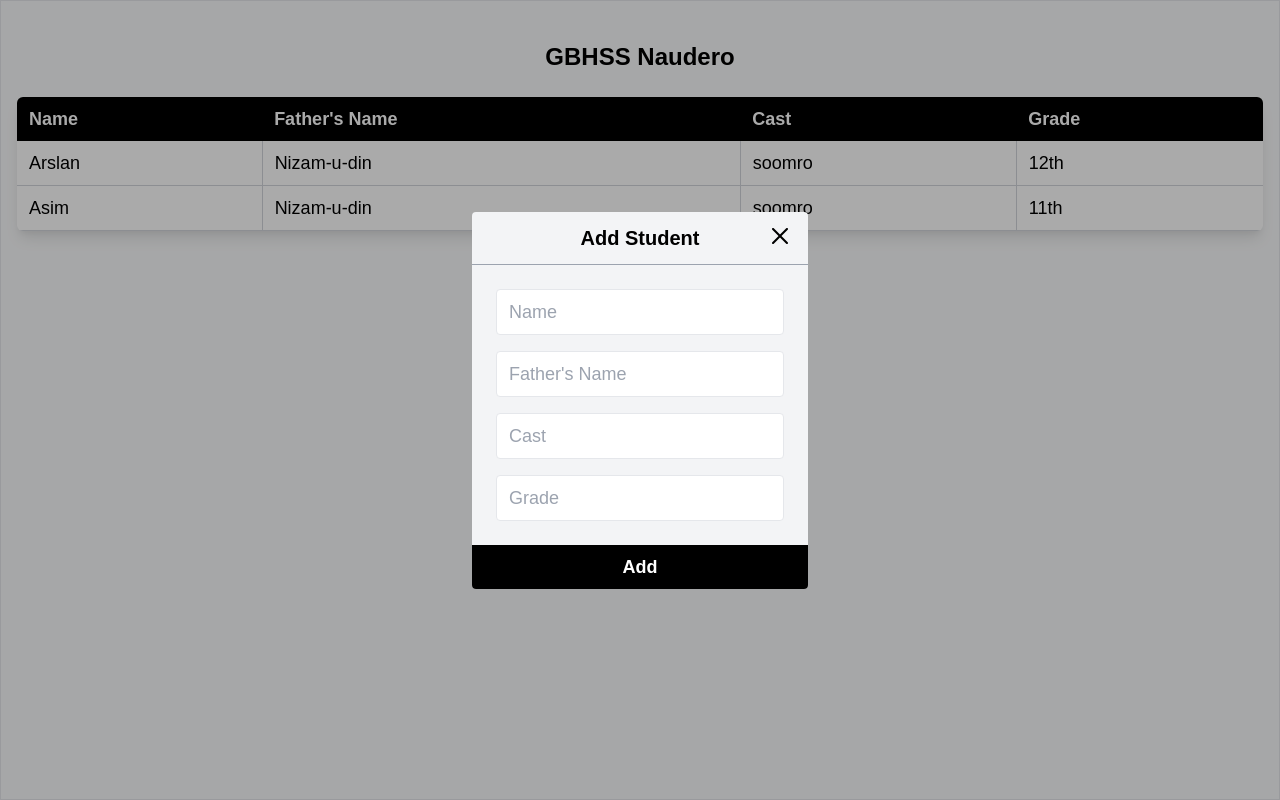
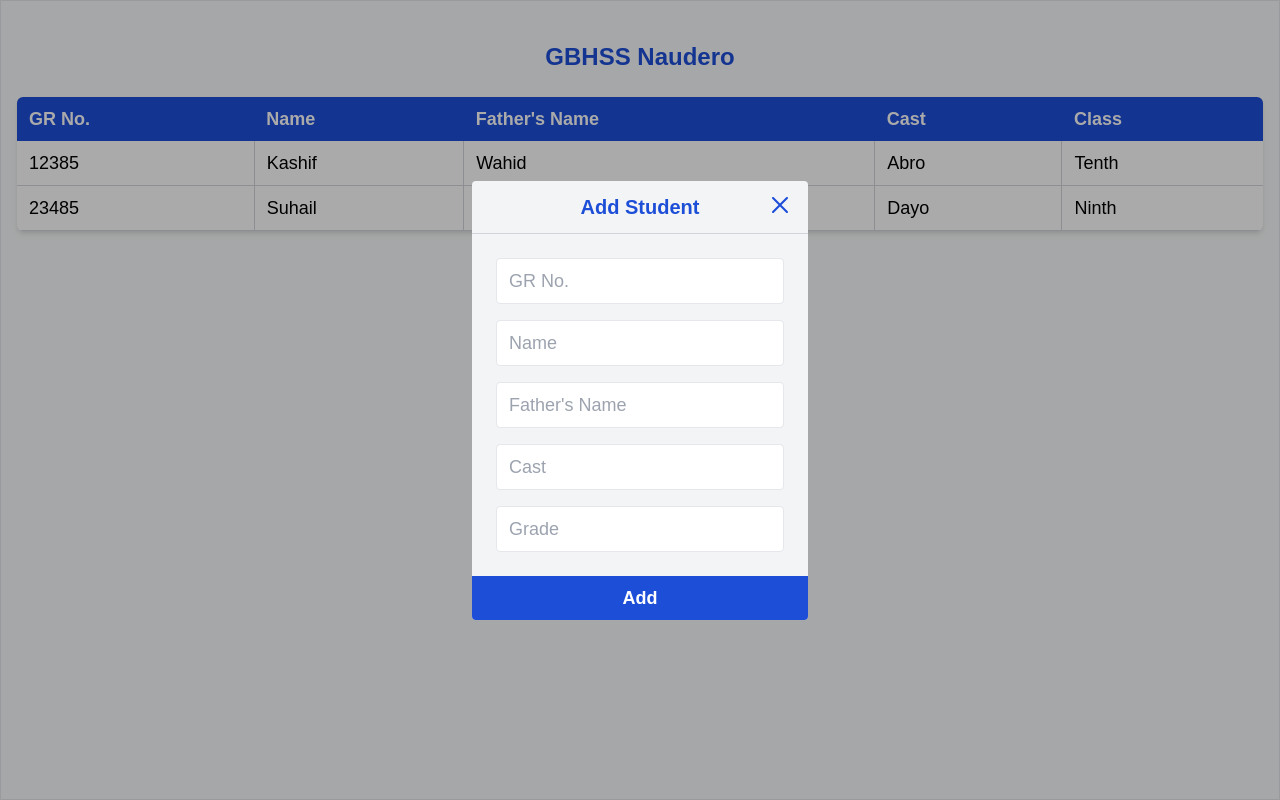
Before and after one commit to Arslan-Soomro/gbhssn-register, a React (Vite) app: page / in a window 1280 px wide. Both pictures are taken after a click on the button "Add Student". Built offline with nearby package versions, Linux system fonts and the light colour scheme; a web font is replaced by a local one.

Commit message:
Change Primary Color From Black To Blue

```diff
--- a/src/App.jsx
+++ b/src/App.jsx
@@ -6,8 +6,8 @@ function App() {
   const [showModal, setShowModal] = useState(false);
 
   const [rowData, setRowData] = useState([
-    {name: 'Arslan', fname:'Nizam-u-din', cast: 'soomro', grade:'12th'},
-    {name: 'Asim', fname:'Nizam-u-din', cast: 'soomro', grade:'11th'}
+    { grno: '12385', name: 'Kashif', fname:'Wahid', cast: 'Abro', grade:'Tenth'},
+    { grno: '23485', name: 'Suhail', fname:'Kareem', cast: 'Dayo', grade:'Ninth'}
   ]);
 
   function addClickHandler() {
@@ -24,23 +24,24 @@ function App() {
     <div className="App h-full">
       {showModal ? <Modal toggleModal={addClickHandler} allRecords={rowData} addRecord={setRowData} /> : null}
       <div className="font-poppins border h-full flex flex-col items-center xs:px-4 py-4">
-        <h1 className="text-center font-bold text-2xl my-6">GBHSS Naudero</h1>
-        <div className="rounded-md container overflow-y-auto bg-white shadow-lg">
+        <h1 className="text-center text-blue-700 font-bold text-2xl my-6">GBHSS Naudero</h1>
+        <div className="rounded-md container overflow-y-auto bg-white shadow-md">
           <table className="w-full">
-            <thead className="text-left text-white bg-black">
+            <thead className="text-left text-white bg-blue-700">
               <tr>
+                <th className="px-3 py-2 text-xs xs:text-sm sm:text-lg">GR No.</th>
                 <th className="px-3 py-2 text-xs xs:text-sm sm:text-lg">Name</th>
                 <th className="px-3 py-2 text-xs xs:text-sm sm:text-lg">Father's Name</th>
                 <th className="px-3 py-2 text-xs xs:text-sm sm:text-lg">Cast</th>
-                <th className="px-3 py-2 text-xs xs:text-sm sm:text-lg">Grade</th>
+                <th className="px-3 py-2 text-xs xs:text-sm sm:text-lg">Class</th>
               </tr>
             </thead>
             <tbody className="">
-              {rowData.map((data, i) => <Row key={i} name={data.name} fname={data.fname} cast={data.cast} grade={data.grade} />)}
+              {rowData.map((data, i) => <Row key={i} grno={data.grno} name={data.name} fname={data.fname} cast={data.cast} grade={data.grade} />)}
             </tbody>
           </table>
         </div>
-        <button className="rounded-full mt-8 px-4 py-2 font-poppins font-bold text-white text-sm sm:text-base bg-black" onClick={addClickHandler}>
+        <button className="rounded-full mt-8 px-4 py-2 font-poppins font-bold text-white text-sm sm:text-base bg-blue-700" onClick={addClickHandler}>
           Add Student
         </button>
       </div>
--- a/src/components/Modal.jsx
+++ b/src/components/Modal.jsx
@@ -5,6 +5,7 @@ const Modal = (props) => {
   const fnameRef = useRef();
   const castRef = useRef();
   const gradeRef = useRef();
+  const grnoRef = useRef();
 
   function submitHandler(e) {
     e.preventDefault();
@@ -13,13 +14,15 @@ const Modal = (props) => {
       nameRef.current.value &&
       fnameRef.current.value &&
       castRef.current.value &&
-      gradeRef.current.value
+      gradeRef.current.value  &&
+      grnoRef.current.value
     ) {
       const newRecord = {
           name: nameRef.current.value,
           fname: fnameRef.current.value,
           cast: castRef.current.value,
-          grade: gradeRef.current.value
+          grade: gradeRef.current.value,
+          grno: grnoRef.current.value
       }
       props.addRecord([...props.allRecords, newRecord ]);
       props.toggleModal();
@@ -37,8 +40,14 @@ const Modal = (props) => {
           className="w-4 h-auto absolute right-5 top-4 cursor-pointer"
           onClick={props.toggleModal}
         />
-        <h2 className="text-xl font-bold border-b border-gray-400 py-3">Add Student</h2>
+        <h2 className="text-xl text-blue-700 font-bold border-b border-gray-300 py-3">Add Student</h2>
         <div className="w-max flex flex-col gap-4 px-6 py-4">
+          <input
+            type="text"
+            className="py-2 px-3 sm:text-lg rounded border xs:w-72 border-gray-200"
+            placeholder="GR No."
+            ref={grnoRef}
+          />
           <input
             type="text"
             className="py-2 px-3 sm:text-lg rounded border xs:w-72 border-gray-200"
@@ -66,7 +75,7 @@ const Modal = (props) => {
         </div>
         <button
           type="submit"
-          className="font-bold text-lg py-2 px-3 bg-black text-white hover:text-gray-300"
+          className="font-bold text-lg py-2 px-3 bg-blue-700 text-white hover:text-gray-300"
         >
           Add
         </button>
--- a/src/components/Row.jsx
+++ b/src/components/Row.jsx
@@ -3,6 +3,9 @@ import React from "react";
 const Row = (props) => {
   return (
     <tr className="border-b border-gray-300 h-max">
+      <td className="px-3 py-2 text-sm xs:text-base sm:text-lg border-r border-gray-300">
+        {props.grno}
+      </td>
       <td className="px-3 py-2 text-sm xs:text-base sm:text-lg border-r border-gray-300">
         {props.name}
       </td>
```
Also changed, not shown: public/images/close.svg.
